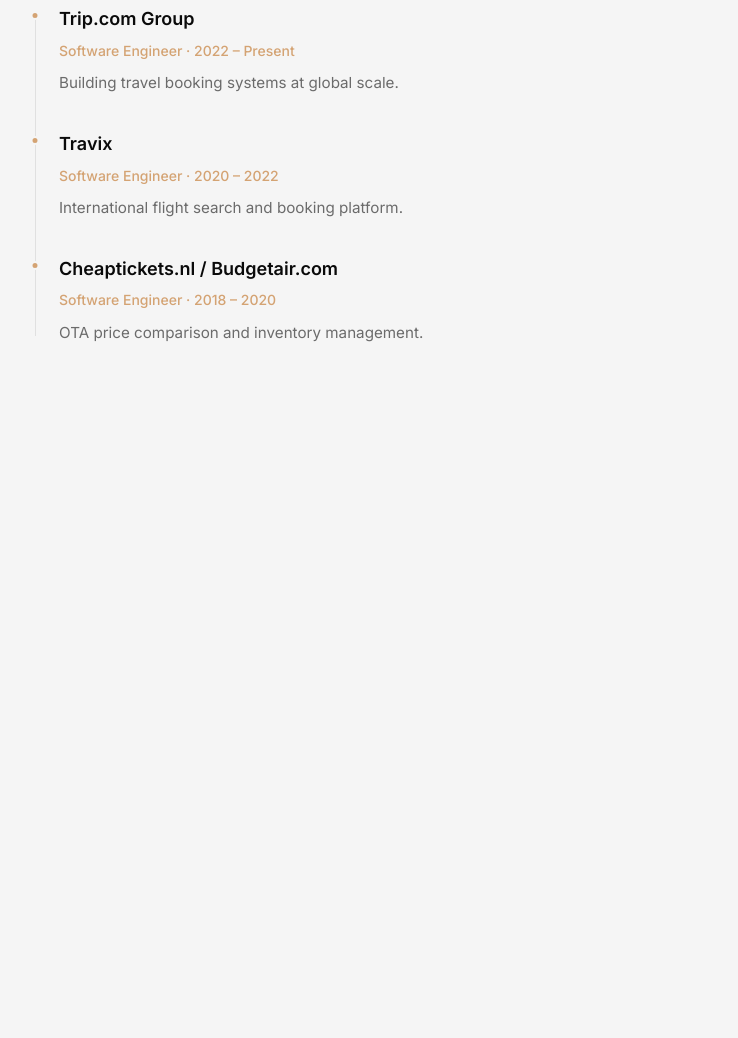
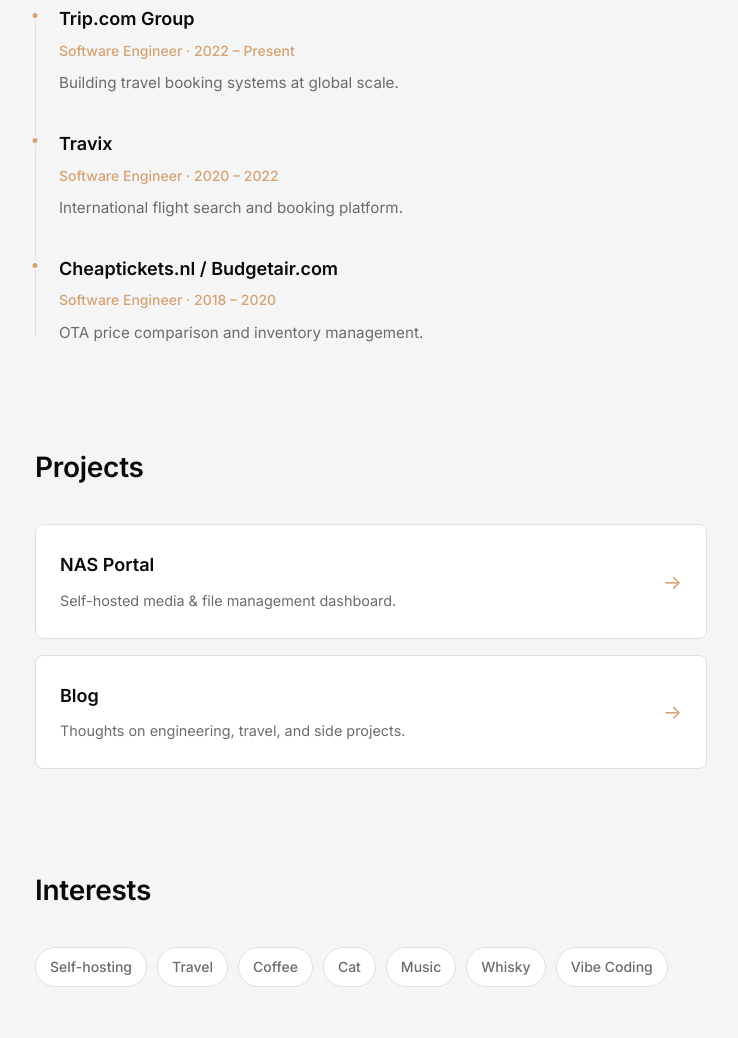
Before and after one commit to elevenbeans/myprofile, a plain HTML site: page index.html in a window 1280 px wide. Shown: the part 434-1472 px from the top of the page, without its empty margins (269-1007 px from the left). Before the commit the page ends 860 px from the top, so only its background shows below. Drawn offline with Linux system fonts and the light colour scheme.

Commit message:
feat: add projects and hobbies sections

```diff
--- a/index.html
+++ b/index.html
@@ -162,6 +162,77 @@
       font-size: 0.95rem;
       color: var(--text-muted);
     }
+
+    .project-grid {
+      display: flex;
+      flex-direction: column;
+      gap: 1rem;
+    }
+
+    .project-card {
+      display: flex;
+      flex-direction: column;
+      padding: 1.5rem;
+      background: var(--card-bg);
+      border: 1px solid var(--border);
+      border-radius: 8px;
+      text-decoration: none;
+      color: var(--text);
+      transition: border-color 0.2s, transform 0.2s;
+      position: relative;
+    }
+
+    .project-card:hover {
+      border-color: var(--accent);
+      transform: translateY(-1px);
+    }
+
+    .project-card__title {
+      font-size: 1.125rem;
+      font-weight: 600;
+      margin-bottom: 0.375rem;
+    }
+
+    .project-card__desc {
+      font-size: 0.9rem;
+      color: var(--text-muted);
+    }
+
+    .project-card__arrow {
+      position: absolute;
+      right: 1.5rem;
+      top: 50%;
+      transform: translateY(-50%);
+      font-size: 1.25rem;
+      color: var(--accent);
+      transition: transform 0.2s;
+    }
+
+    .project-card:hover .project-card__arrow {
+      transform: translateY(-50%) translateX(2px);
+    }
+
+    .tag-list {
+      display: flex;
+      flex-wrap: wrap;
+      gap: 0.625rem;
+    }
+
+    .tag {
+      padding: 0.375rem 0.875rem;
+      background: var(--card-bg);
+      border: 1px solid var(--border);
+      border-radius: 20px;
+      font-size: 0.875rem;
+      font-weight: 500;
+      color: var(--text-muted);
+      transition: border-color 0.2s, color 0.2s;
+    }
+
+    .tag:hover {
+      border-color: var(--accent);
+      color: var(--accent);
+    }
   </style>
 </head>
 <body>
@@ -200,6 +271,35 @@
         </div>
       </div>
     </section>
+
+    <section class="section" id="projects">
+      <h2 class="section__title">Projects</h2>
+      <div class="project-grid">
+        <a href="https://nas.elevenbeans.me" class="project-card" target="_blank" rel="noopener noreferrer">
+          <h3 class="project-card__title">NAS Portal</h3>
+          <p class="project-card__desc">Self-hosted media & file management dashboard.</p>
+          <span class="project-card__arrow">&rarr;</span>
+        </a>
+        <a href="https://blog.elevenbeans.me" class="project-card" target="_blank" rel="noopener noreferrer">
+          <h3 class="project-card__title">Blog</h3>
+          <p class="project-card__desc">Thoughts on engineering, travel, and side projects.</p>
+          <span class="project-card__arrow">&rarr;</span>
+        </a>
+      </div>
+    </section>
+
+    <section class="section" id="hobbies">
+      <h2 class="section__title">Interests</h2>
+      <div class="tag-list">
+        <span class="tag">Self-hosting</span>
+        <span class="tag">Travel</span>
+        <span class="tag">Coffee</span>
+        <span class="tag">Cat</span>
+        <span class="tag">Music</span>
+        <span class="tag">Whisky</span>
+        <span class="tag">Vibe Coding</span>
+      </div>
+    </section>
   </main>
   <script>
     /* JS will be added in a later task */
```
